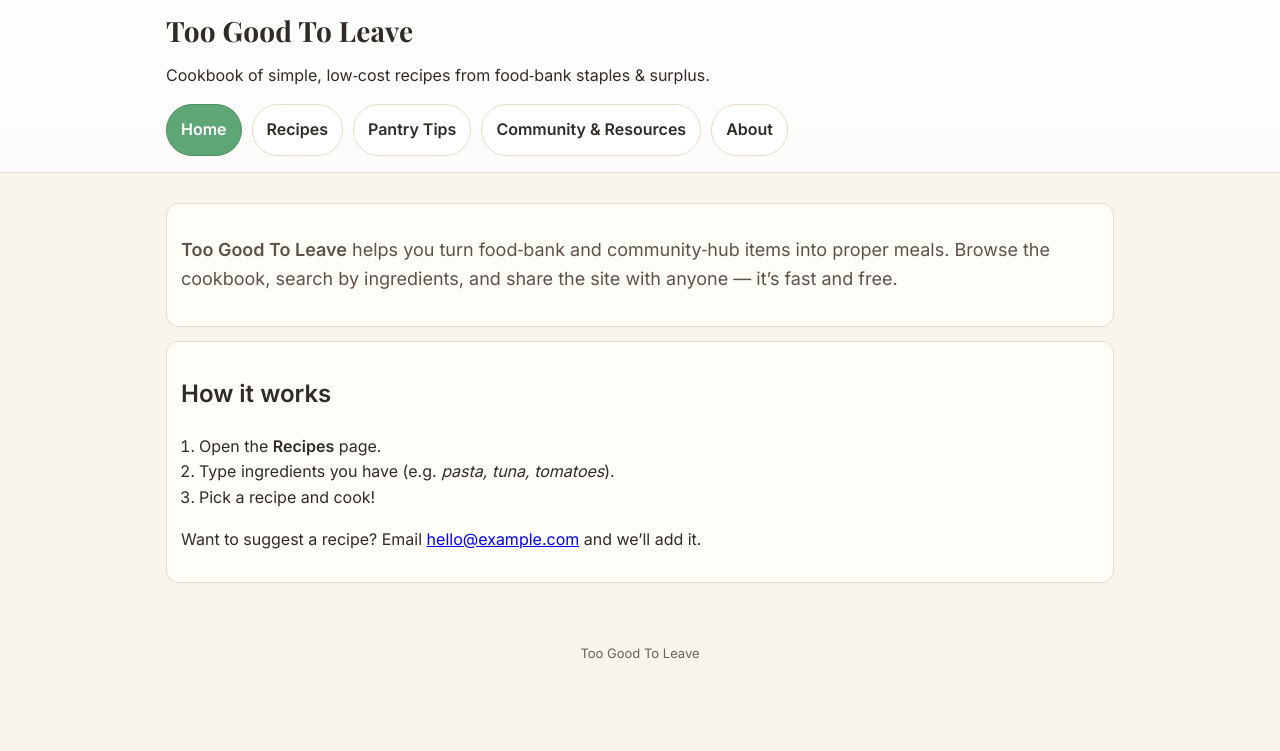
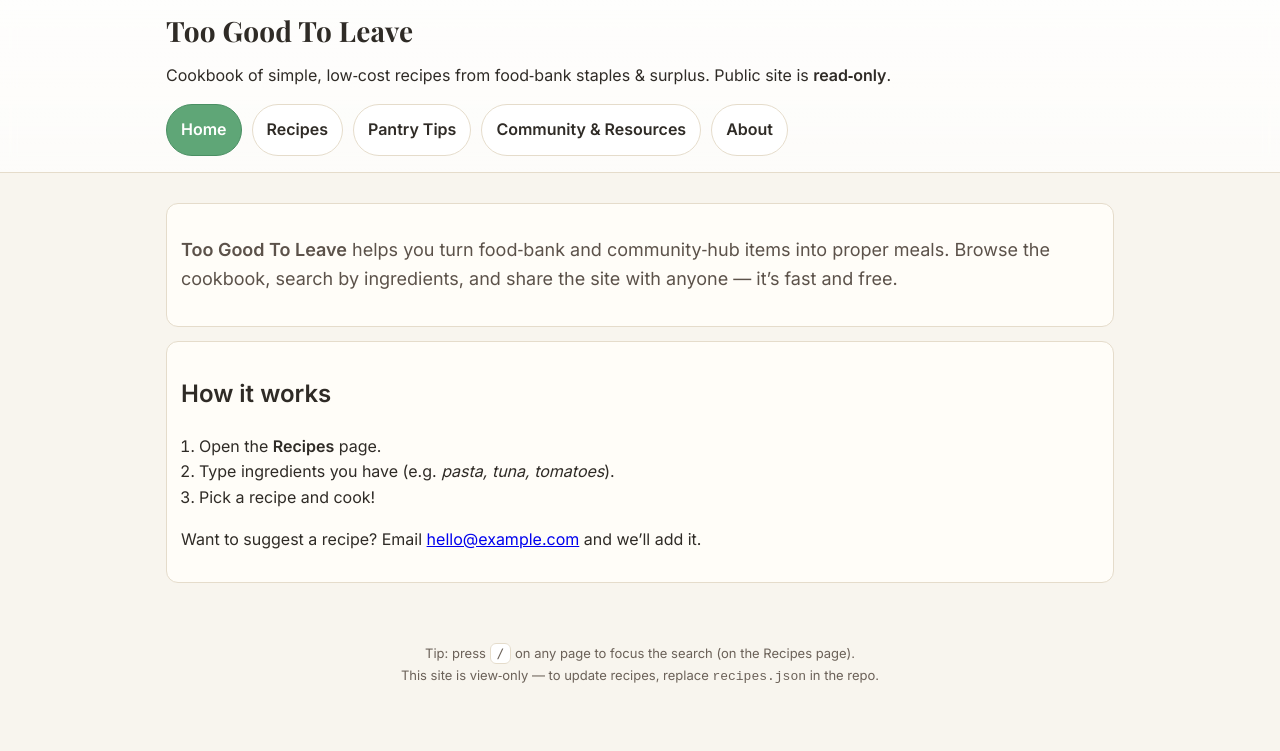
Before and after one commit to lesley1985evans-cmyk/TooGoodToLeave, a plain HTML site: page index.html in a window 1280 px wide. Drawn offline with nearby package versions, Linux system fonts and the light colour scheme; no server answers.

Commit message:
Update index.html

```diff
--- a/index.html
+++ b/index.html
@@ -87,7 +87,7 @@
     .bottom-nav .icon{font-size:18px; line-height:1}
 
     @media(min-width:900px){ .bottom-nav{display:none} }
-    @media(max-width:899px){ header nav.primary{display:none} }
+    /* show main nav on all screen sizes */
   </style>
 </head>
 <body>
@@ -96,7 +96,7 @@
       <div class="brand">
         <h1>Too Good To Leave</h1>
       </div>
-      <p class="sub">Cookbook of simple, low‑cost recipes from food‑bank staples & surplus.</p>
+      <p class="sub">Cookbook of simple, low‑cost recipes from food‑bank staples & surplus. Public site is <strong>read‑only</strong>.</p>
       <nav class="primary" aria-label="Main">
         <a href="#home" data-nav>Home</a>
         <a href="#recipes" data-nav>Recipes</a>
@@ -132,7 +132,7 @@
         <button id="btnClear">Clear</button>
       </div>
       <div id="results" class="grid" style="margin-top:14px"></div>
-      <div id="empty" class="empty" hidden>No recipes yet. Drop us an email to make a suggestion or request.</div>
+      <div id="empty" class="empty" hidden>No recipes yet. Add a <code>recipes.json</code> file to your site folder.</div>
     </section>
 
     <!-- TIPS -->
@@ -173,7 +173,8 @@
   </main>
 
   <footer>
-    Too Good To Leave
+    Tip: press <span class="kbd">/</span> on any page to focus the search (on the Recipes page).
+    <br/>This site is view‑only — to update recipes, replace <code>recipes.json</code> in the repo.
   </footer>
 
   <!-- recipe card template -->
```
